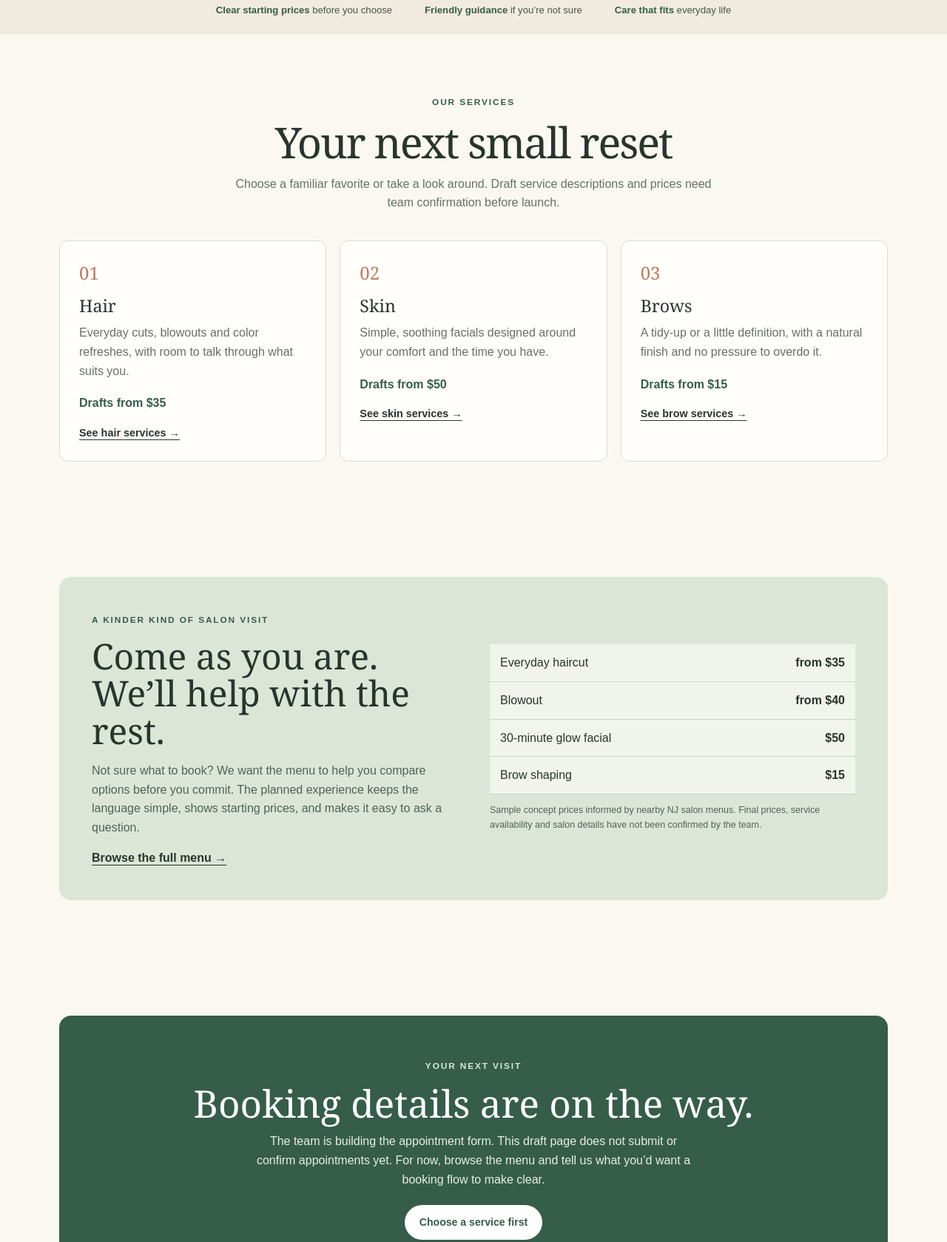
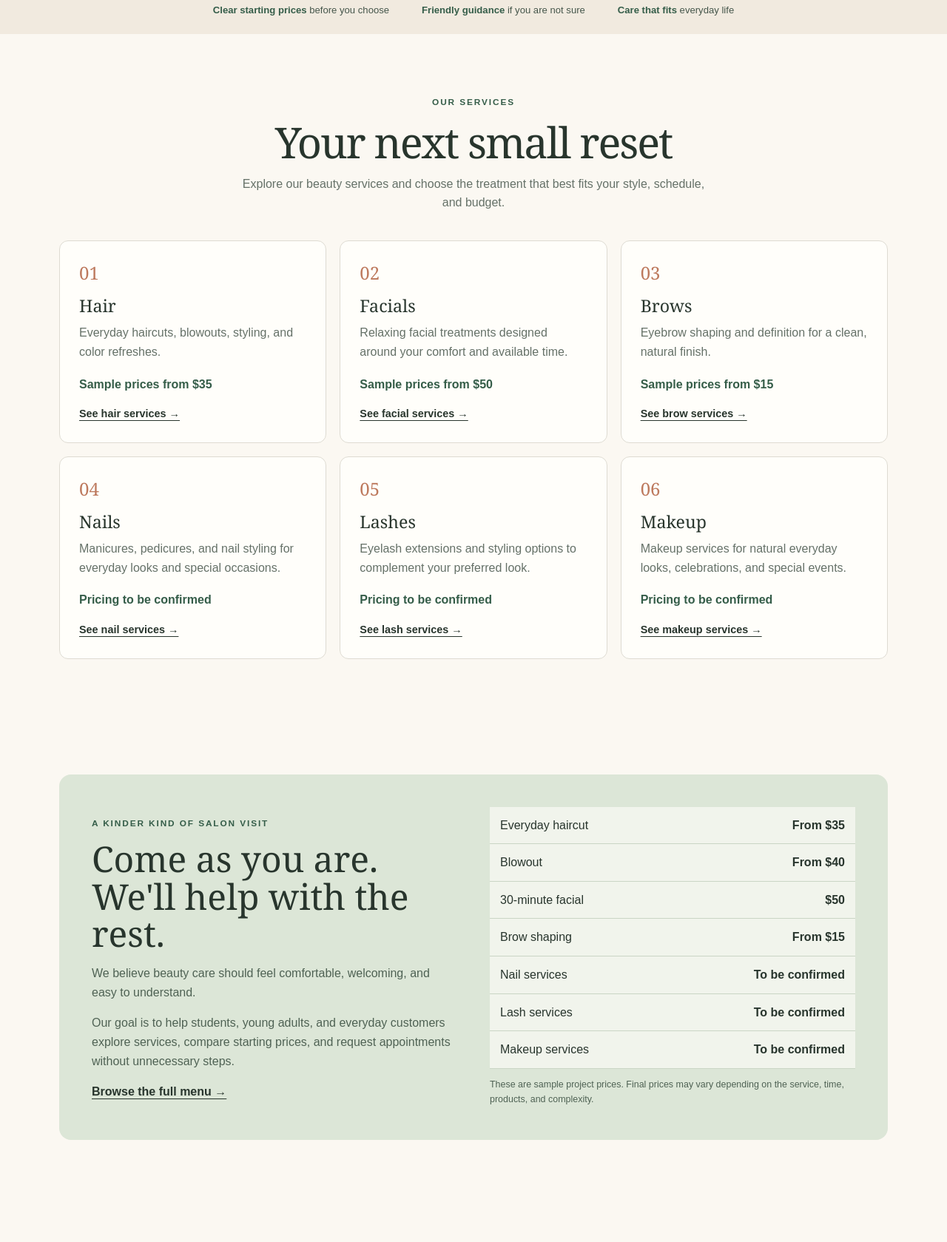
Before and after one commit to cf344/is117-group-business, a plain HTML site: page index.html in a window 1280 px wide. Shown: the part 726-2405 px from the top of the page at 74% size. Drawn offline with Linux system fonts and the light colour scheme.

Commit message:
Revise HTML structure and content for clarity
Updated the description and title for clarity. Enhanced navigation links and improved text for better user experience.

```diff
--- a/index.html
+++ b/index.html
@@ -1,58 +1,391 @@
+
 <!doctype html>
 <html lang="en">
 <head>
   <meta charset="utf-8">
   <meta name="viewport" content="width=device-width, initial-scale=1">
-  <meta name="description" content="A welcoming beauty studio concept with clear service pricing and thoughtful everyday care.">
-  <title>Morrow Beauty Studio — Beauty, made easy</title>
+  <meta name="description" content="Morrow Beauty Studio offers a welcoming beauty experience with transparent sample prices and simple appointment requests.">
+
+  <title>Morrow Beauty Studio — Beauty, Made Easy</title>
+
   <link rel="stylesheet" href="styles.css">
 </head>
+
 <body>
-  <div class="notice">A class project concept · Prices and business details are drafts</div>
+
+  <div class="notice">
+    A class project concept · Sample prices · Demo appointment requests
+  </div>
+
   <header class="site-header">
     <div class="wrap nav">
-      <a class="brand" href="index.html" aria-label="Morrow Beauty Studio home">Morrow Beauty Studio<small>Everyday care, thoughtfully done</small></a>
+
+      <a class="brand" href="index.html" aria-label="Morrow Beauty Studio home">
+        Morrow Beauty Studio
+        <small>Everyday care, thoughtfully done</small>
+      </a>
+
       <nav class="nav-links" aria-label="Main navigation">
         <a href="index.html" aria-current="page">Home</a>
-        <a href="services.html">Services &amp; prices</a>
-        <a href="#our-approach">Our approach</a>
-        <a class="button" href="#booking">Booking</a>
+        <a href="services.html">Services &amp; Prices</a>
+        <a href="#our-approach">Our Approach</a>
+        <a class="button" href="booking.html">Book Now</a>
       </nav>
+
     </div>
   </header>
+
   <main>
+
+    <!-- Hero Section -->
+
     <section class="hero">
       <div class="wrap hero-grid">
+
         <div>
-          <span class="eyebrow">Beauty care for real life</span>
+          <span class="eyebrow">
+            Beauty care for real life
+          </span>
+
           <h1>Good beauty days start here.</h1>
-          <p>A friendly neighborhood studio for the little refreshes and regular rituals that help you feel like yourself.</p>
-          <div class="actions"><a class="button" href="services.html">Explore services</a><a class="text-link" href="#booking">How booking will work <span aria-hidden="true">→</span></a></div>
+
+          <p>
+            A friendly neighborhood beauty studio for the
+            little refreshes and regular rituals that help
+            you feel like yourself.
+          </p>
+
+          <div class="actions">
+            <a class="button" href="booking.html">
+              Request an Appointment
+            </a>
+
+            <a class="text-link" href="services.html">
+              Explore Services
+              <span aria-hidden="true">→</span>
+            </a>
+          </div>
         </div>
-        <div class="visual" role="img" aria-label="Soft botanical-inspired shapes in warm neutral and sage tones"><div class="visual-note">A little time for you.</div></div>
+
+        <div class="visual" role="img"
+             aria-label="Soft botanical-inspired shapes in warm neutral and sage tones">
+
+          <div class="visual-note">
+            A little time for you.
+          </div>
+
+        </div>
+
       </div>
     </section>
-    <div class="strip"><div class="wrap strip-inner"><span><b>Clear starting prices</b> before you choose</span><span><b>Friendly guidance</b> if you’re not sure</span><span><b>Care that fits</b> everyday life</span></div></div>
+
+    <!-- Brand Promises -->
+
+    <div class="strip">
+      <div class="wrap strip-inner">
+
+        <span>
+          <b>Clear starting prices</b> before you choose
+        </span>
+
+        <span>
+          <b>Friendly guidance</b> if you are not sure
+        </span>
+
+        <span>
+          <b>Care that fits</b> everyday life
+        </span>
+
+      </div>
+    </div>
+
+    <!-- Services Section -->
+
     <section id="services">
       <div class="wrap">
-        <div class="section-head"><span class="eyebrow">Our services</span><h2>Your next small reset</h2><p>Choose a familiar favorite or take a look around. Draft service descriptions and prices need team confirmation before launch.</p></div>
+
+        <div class="section-head">
+
+          <span class="eyebrow">Our Services</span>
+
+          <h2>Your next small reset</h2>
+
+          <p>
+            Explore our beauty services and choose the
+            treatment that best fits your style, schedule,
+            and budget.
+          </p>
+
+        </div>
+
         <div class="cards">
-          <article class="card"><span class="number">01</span><h3>Hair</h3><p>Everyday cuts, blowouts and color refreshes, with room to talk through what suits you.</p><span class="price">Drafts from $35</span><br><a href="services.html#hair">See hair services →</a></article>
-          <article class="card"><span class="number">02</span><h3>Skin</h3><p>Simple, soothing facials designed around your comfort and the time you have.</p><span class="price">Drafts from $50</span><br><a href="services.html#skin">See skin services →</a></article>
-          <article class="card"><span class="number">03</span><h3>Brows</h3><p>A tidy-up or a little definition, with a natural finish and no pressure to overdo it.</p><span class="price">Drafts from $15</span><br><a href="services.html#brows">See brow services →</a></article>
+
+          <article class="card">
+            <span class="number">01</span>
+
+            <h3>Hair</h3>
+
+            <p>
+              Everyday haircuts, blowouts, styling,
+              and color refreshes.
+            </p>
+
+            <span class="price">Sample prices from $35</span>
+
+            <br>
+
+            <a href="services.html#hair">
+              See hair services →
+            </a>
+          </article>
+
+          <article class="card">
+            <span class="number">02</span>
+
+            <h3>Facials</h3>
+
+            <p>
+              Relaxing facial treatments designed around
+              your comfort and available time.
+            </p>
+
+            <span class="price">Sample prices from $50</span>
+
+            <br>
+
+            <a href="services.html#skin">
+              See facial services →
+            </a>
+          </article>
+
+          <article class="card">
+            <span class="number">03</span>
+
+            <h3>Brows</h3>
+
+            <p>
+              Eyebrow shaping and definition for a clean,
+              natural finish.
+            </p>
+
+            <span class="price">Sample prices from $15</span>
+
+            <br>
+
+            <a href="services.html#brows">
+              See brow services →
+            </a>
+          </article>
+
+          <article class="card">
+            <span class="number">04</span>
+
+            <h3>Nails</h3>
+
+            <p>
+              Manicures, pedicures, and nail styling
+              for everyday looks and special occasions.
+            </p>
+
+            <span class="price">Pricing to be confirmed</span>
+
+            <br>
+
+            <a href="services.html#nails">
+              See nail services →
+            </a>
+          </article>
+
+          <article class="card">
+            <span class="number">05</span>
+
+            <h3>Lashes</h3>
+
+            <p>
+              Eyelash extensions and styling options
+              to complement your preferred look.
+            </p>
+
+            <span class="price">Pricing to be confirmed</span>
+
+            <br>
+
+            <a href="services.html#lashes">
+              See lash services →
+            </a>
+          </article>
+
+          <article class="card">
+            <span class="number">06</span>
+
+            <h3>Makeup</h3>
+
+            <p>
+              Makeup services for natural everyday looks,
+              celebrations, and special events.
+            </p>
+
+            <span class="price">Pricing to be confirmed</span>
+
+            <br>
+
+            <a href="services.html#makeup">
+              See makeup services →
+            </a>
+          </article>
+
         </div>
       </div>
     </section>
+
+    <!-- Our Approach -->
+
     <section id="our-approach">
+
       <div class="wrap soft-panel">
-        <div><span class="eyebrow">A kinder kind of salon visit</span><h2>Come as you are. We’ll help with the rest.</h2><p>Not sure what to book? We want the menu to help you compare options before you commit. The planned experience keeps the language simple, shows starting prices, and makes it easy to ask a question.</p><a class="text-link" href="services.html">Browse the full menu →</a></div>
-        <div><table class="price-sample" aria-label="Example draft starting prices"><tbody><tr><td>Everyday haircut</td><td>from $35</td></tr><tr><td>Blowout</td><td>from $40</td></tr><tr><td>30-minute glow facial</td><td>$50</td></tr><tr><td>Brow shaping</td><td>$15</td></tr></tbody></table><p class="draft">Sample concept prices informed by nearby NJ salon menus. Final prices, service availability and salon details have not been confirmed by the team.</p></div>
+
+        <div>
+
+          <span class="eyebrow">
+            A kinder kind of salon visit
+          </span>
+
+          <h2>Come as you are. We'll help with the rest.</h2>
+
+          <p>
+            We believe beauty care should feel comfortable,
+            welcoming, and easy to understand.
+          </p>
+
+          <p>
+            Our goal is to help students, young adults,
+            and everyday customers explore services,
+            compare starting prices, and request appointments
+            without unnecessary steps.
+          </p>
+
+          <a class="text-link" href="services.html">
+            Browse the full menu →
+          </a>
+
+        </div>
+
+        <div>
+
+          <table class="price-sample"
+                 aria-label="Example starting prices">
+
+            <tbody>
+
+              <tr>
+                <td>Everyday haircut</td>
+                <td>From $35</td>
+              </tr>
+
+              <tr>
+                <td>Blowout</td>
+                <td>From $40</td>
+              </tr>
+
+              <tr>
+                <td>30-minute facial</td>
+                <td>$50</td>
+              </tr>
+
+              <tr>
+                <td>Brow shaping</td>
+                <td>From $15</td>
+              </tr>
+
+              <tr>
+                <td>Nail services</td>
+                <td>To be confirmed</td>
+              </tr>
+
+              <tr>
+                <td>Lash services</td>
+                <td>To be confirmed</td>
+              </tr>
+
+              <tr>
+                <td>Makeup services</td>
+                <td>To be confirmed</td>
+              </tr>
+
+            </tbody>
+          </table>
+
+          <p class="draft">
+            These are sample project prices.
+            Final prices may vary depending on the
+            service, time, products, and complexity.
+          </p>
+
+        </div>
+
       </div>
+
     </section>
+
+    <!-- Appointment Booking -->
+
     <section id="booking">
-      <div class="wrap booking"><span class="eyebrow">Your next visit</span><h2>Booking details are on the way.</h2><p>The team is building the appointment form. This draft page does not submit or confirm appointments yet. For now, browse the menu and tell us what you’d want a booking flow to make clear.</p><a class="button" href="services.html">Choose a service first</a></div>
+
+      <div class="wrap booking">
+
+        <span class="eyebrow">Your next visit</span>
+
+        <h2>Ready for a little time for yourself?</h2>
+
+        <p>
+          Choose your preferred beauty service, date,
+          and time using our simple appointment request form.
+        </p>
+
+        <p>
+          This is a demonstration website. Submitted
+          requests are marked as pending approval and
+          do not reserve real appointments.
+        </p>
+
+        <a class="button" href="booking.html">
+          Request an Appointment
+        </a>
+
+      </div>
+
     </section>
+
   </main>
-  <footer class="site-footer"><div class="wrap foot"><div><a class="brand" href="index.html">Morrow Beauty Studio</a><p>Working name · location and contact details to be confirmed</p></div><p class="concept">Draft class project site. Prices and service details are examples awaiting team approval. No customer booking is currently available.</p></div></footer>
+
+  <!-- Footer -->
+
+  <footer class="site-footer">
+
+    <div class="wrap foot">
+
+      <div>
+
+        <a class="brand" href="index.html">
+          Morrow Beauty Studio
+        </a>
+
+        <p>Everyday care, thoughtfully done.</p>
+
+        <p>IS117 Group Business Project · NJIT</p>
+
+      </div>
+
+      <p class="concept">
+        This website is an educational demonstration.
+        Prices are examples, appointment requests are
+        simulated, and no real reservations or payments
+        are processed.
+      </p>
+
+    </div>
+
+  </footer>
+
 </body>
 </html>
```
